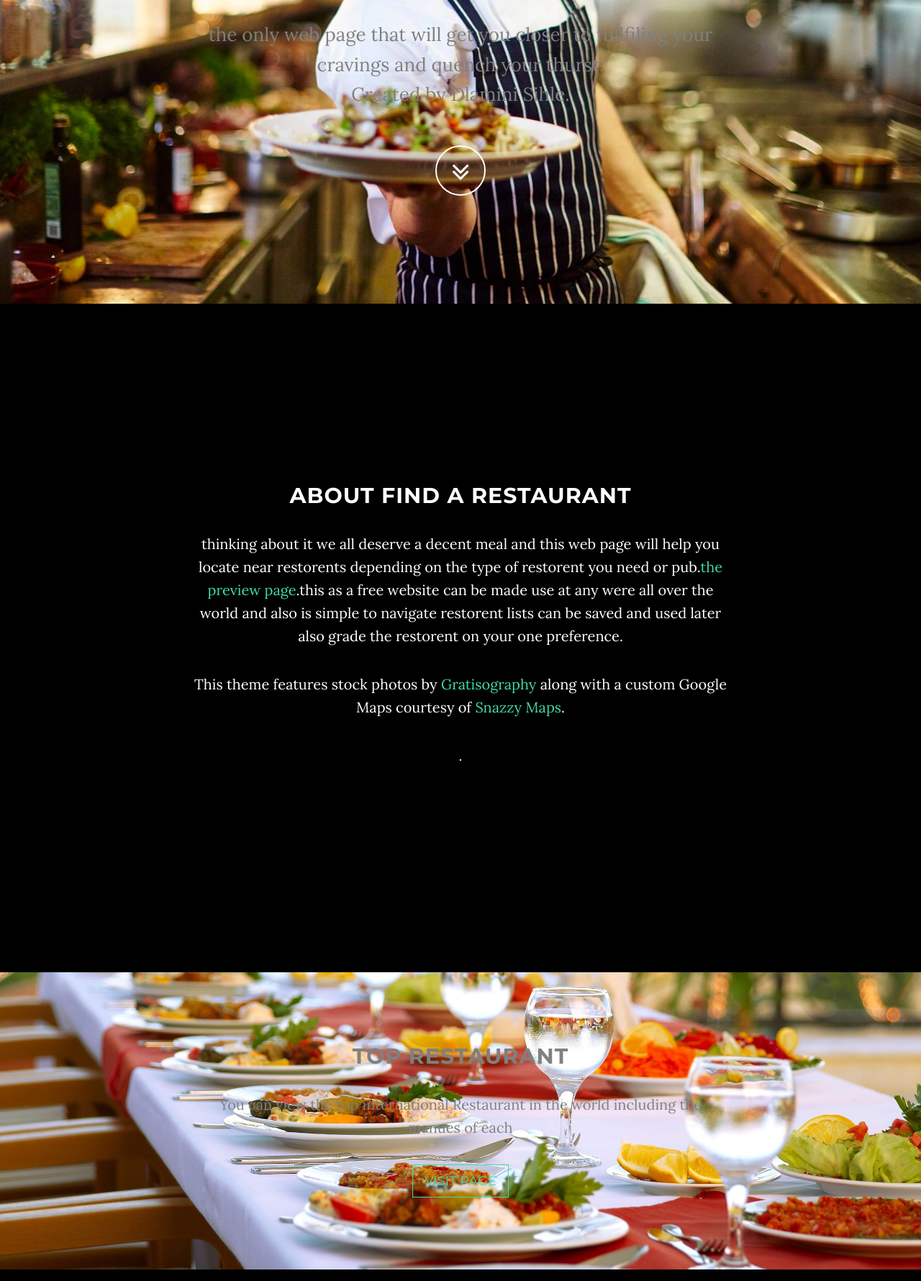
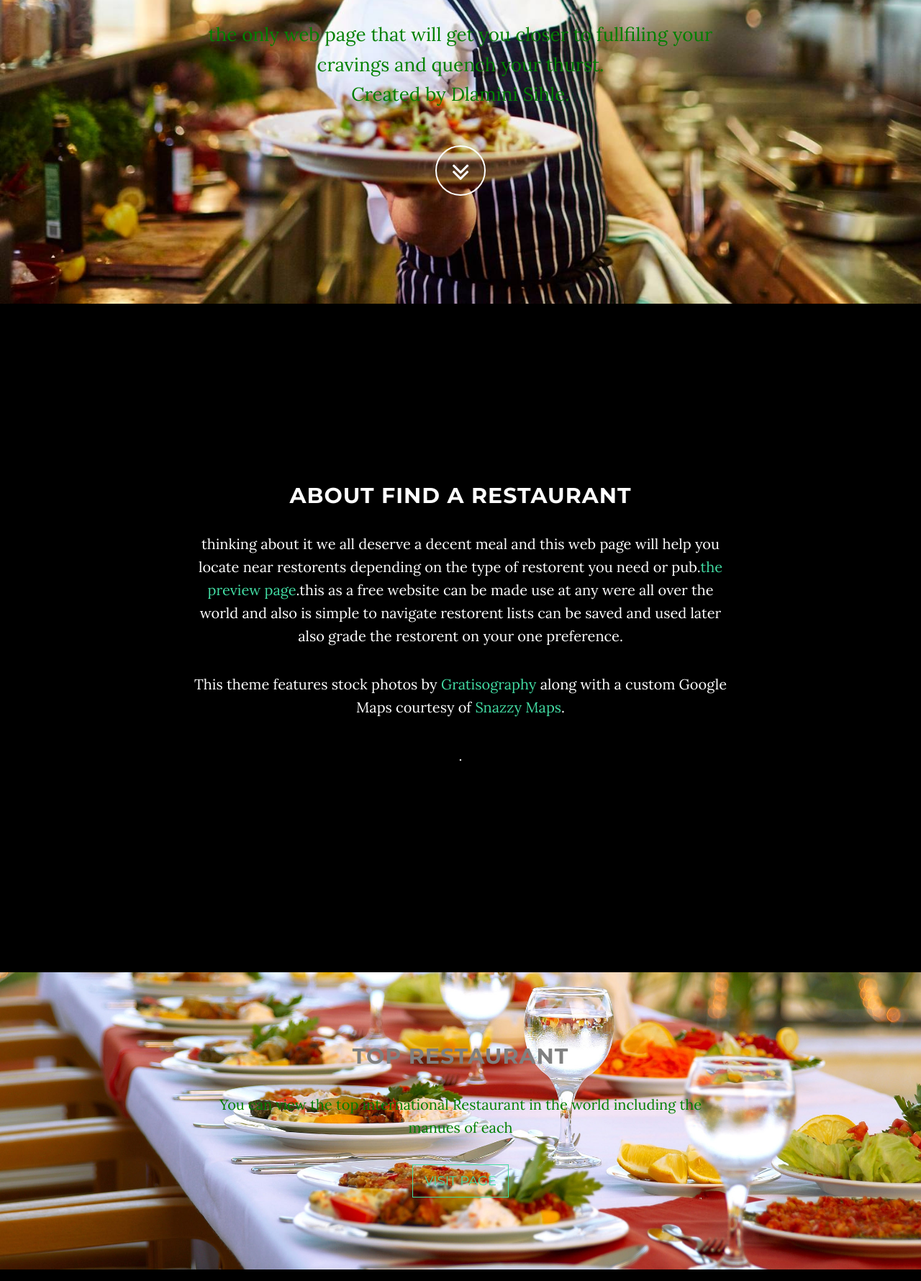
Before and after one commit to dlaminisihle/grayscale-onepage, a website: page index.html in a window 1280 px wide. Shown: the part 378-2158 px from the top of the page at 72% size. Drawn offline with nearby package versions, Linux system fonts and the light colour scheme; some packages are replaced by stand-ins of ours.

Commit message:
Add files via upload

```diff
--- a/index.html
+++ b/index.html
@@ -75,7 +75,7 @@
                 <div class="row">
                     <div class="col-md-8 col-md-offset-2">
                         <h1 class="brand-heading" style="color:gray">Find A Restaurant</h1>
-                        <p class="intro-text" style="color:gray" > the only web page that will get you closer to fullfiling your cravings and quench your thurst.
+                        <p class="intro-text" style="color:green" > the only web page that will get you closer to fullfiling your cravings and quench your thurst.
                             <br>Created by Dlamini Sihle.</p>
                         <a href="#about" class="btn btn-circle page-scroll">
                             <i class="fa fa-angle-double-down animated"></i>
@@ -104,7 +104,7 @@
             <div class="container">
                 <div class="col-lg-8 col-lg-offset-2">
                     <h2 style="color:gray">Top Restaurant</h2>
-                    <p style="color:gray">You can view the top international Restaurant in the world including the manues of each</p>
+                    <p style="color:green">You can view the top international Restaurant in the world including the manues of each</p>
                     <a href="http://startbootstrap.com/template-overviews/grayscale/" class="btn btn-default btn-lg">Visit Page</a>
                 </div>
             </div>
```
